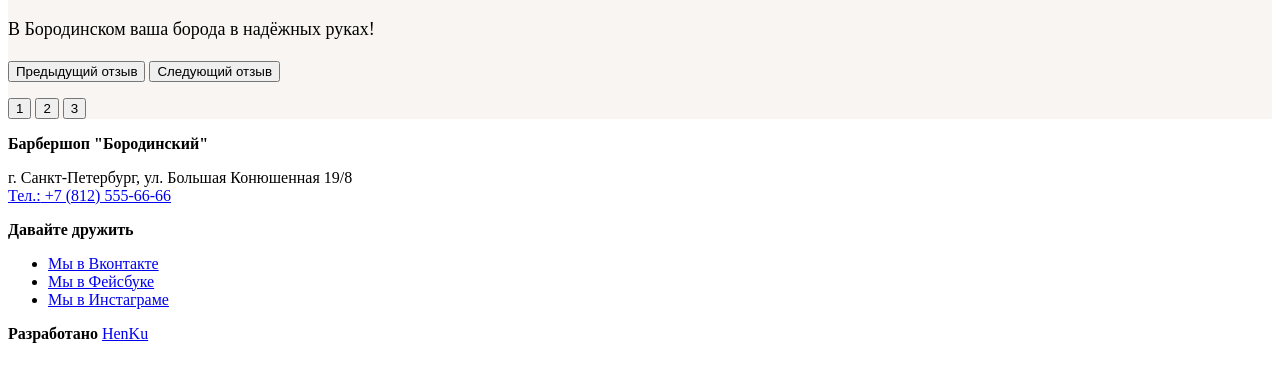
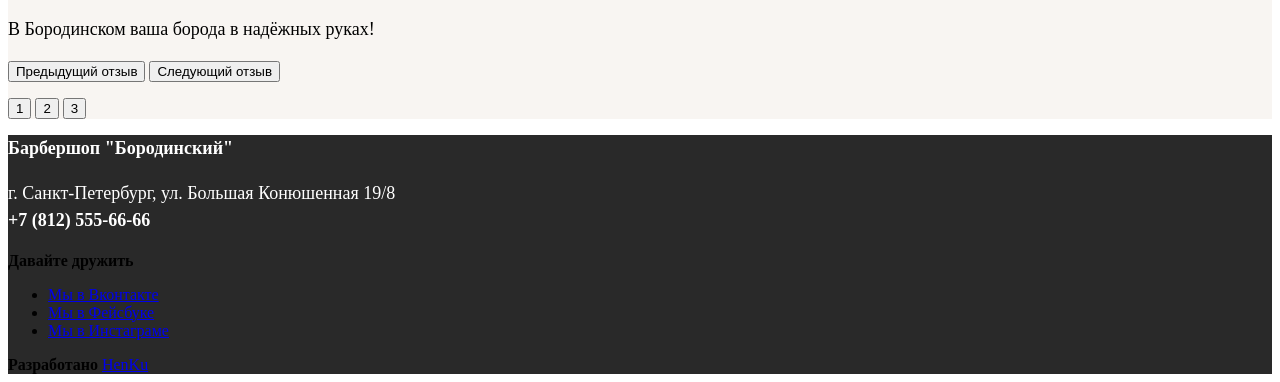
Before and after one commit to HenadzKu/html_progress, a website: page source/index.html in a window 1280 px wide. Shown: the part 1989-2371 px from the top of the page. Before the commit the page ends 2340 px from the top, so only its background shows below. Drawn offline with Linux system fonts and the light colour scheme.

Commit message:
add contacts.less

```diff
--- a/source/index.html
+++ b/source/index.html
@@ -231,8 +231,8 @@
             <b class="contacts__title">Барбершоп "Бородинский"</b>
             <p class="contacts__text">
                 г. Санкт-Петербург, ул. Большая Конюшенная 19/8<br>
-                <a href="tel: +78125556666" class="contacts__phone">
-                    <span class="contacts__phone-mobile">Тел.:</span> +7 (812) 555-66-66
+                <a href="#" class="contacts__phone button">
+                    +7 (812) 555-66-66
                 </a>
             </p>
         </div>
--- /dev/null
+++ b/source/less/blocks/footer/contacts.less
@@ -0,0 +1,24 @@
+.contacts{
+  .contacts__title{
+    font-family: PTSansNarrow;
+    font-size: 18px;
+    line-height: 27px;
+    font-weight: 700;
+    color: #ffffff;
+  }
+  .contacts__text{
+    font-family: PTSans-Narrow;
+    font-size: 18px;
+    line-height: 27px;
+    font-weight: 400;
+    color: #ffffff;
+    .contacts__phone{
+      font-family: PTSansNarrow;
+      font-size: 18px;
+      line-height: 27px;
+      font-weight: 700;
+      text-decoration: none;
+      color: #ffffff;
+    }
+  }
+}
--- /dev/null
+++ b/source/less/blocks/footer/page-footer.less
@@ -0,0 +1,3 @@
+.page-footer{
+  background: #292929;
+}
--- a/source/less/style.less
+++ b/source/less/style.less
@@ -3,3 +3,5 @@
 @import url(../less/blocks/main/advantages);
 @import url(../less/blocks/main/news);
 @import url(../less/blocks/main/reviews);
+@import url(../less/blocks/footer/page-footer);
+@import url(../less/blocks/footer/contacts);
```
Also changed, not shown: source/css/blocks/footer/contacts.css (added), source/css/blocks/footer/copyright.css (added), source/css/blocks/footer/page-footer.css (added), source/css/blocks/footer/social.css (added), source/css/style.css, source/less/blocks/footer/copyright.less (added), source/less/blocks/footer/social.less (added).
